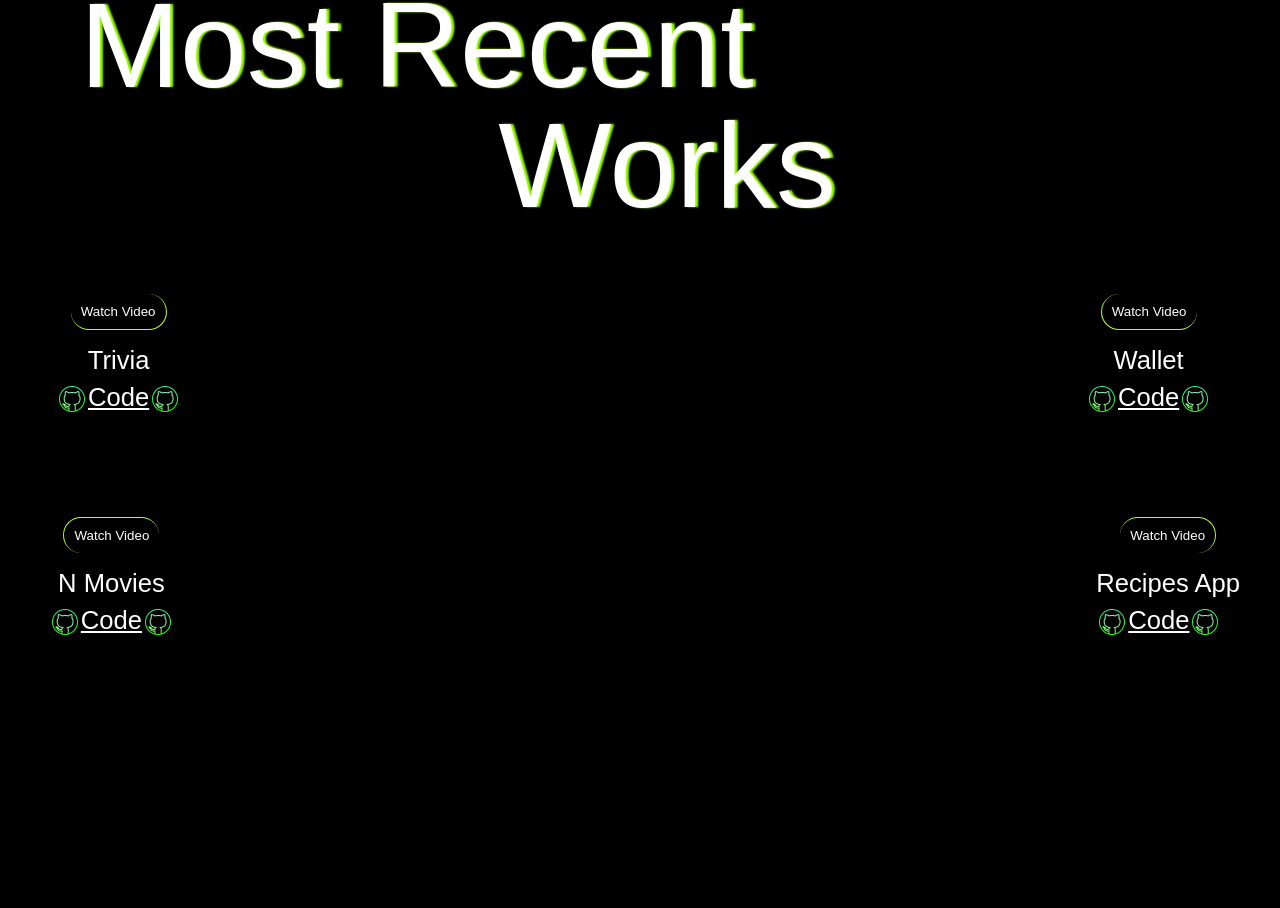
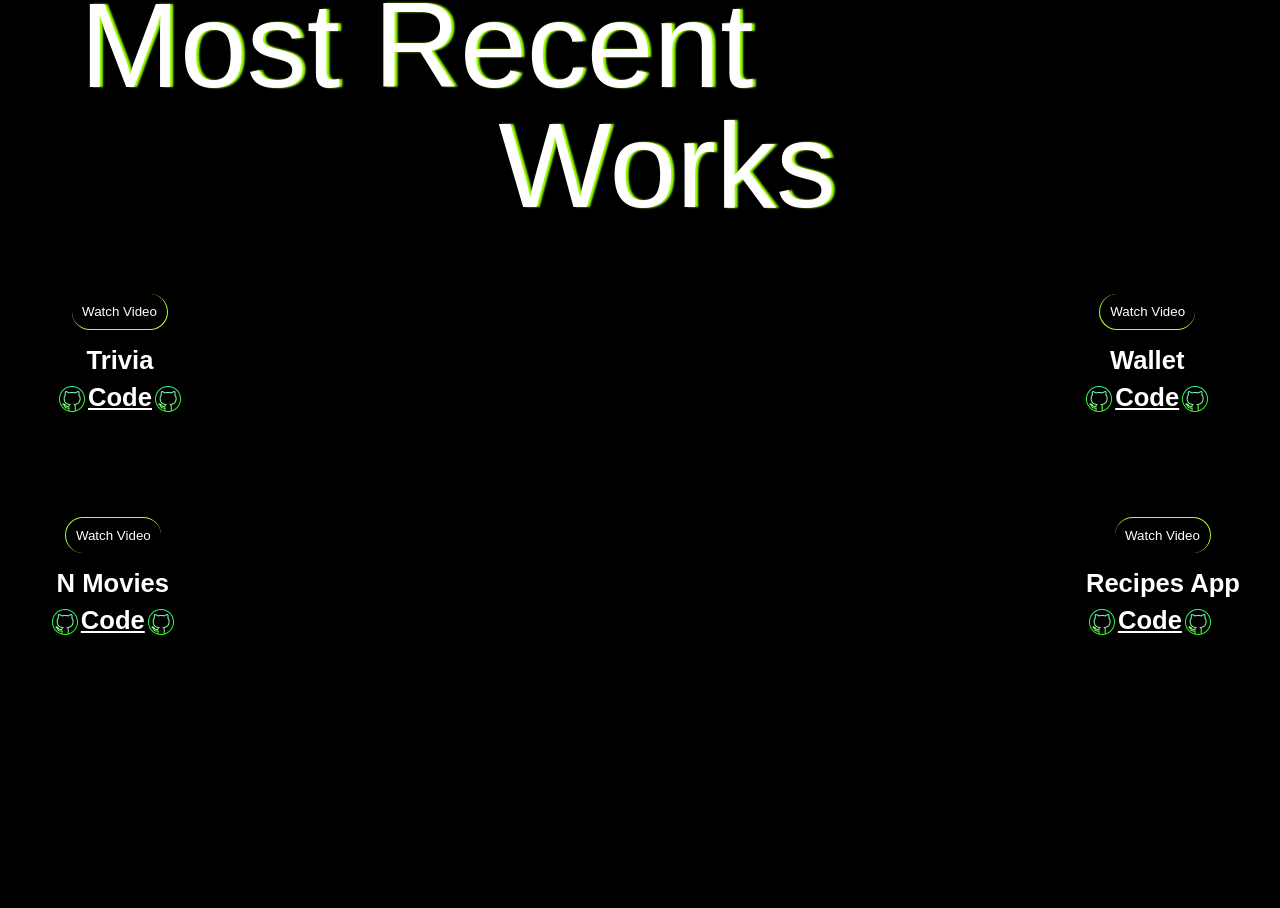
Before and after one commit to RodrigoNeoEx/neoPortfolio, a React (Create React App) app: page / in a window 1280 px wide. Shown: the part 891-1799 px from the top of the page. Built offline with nearby package versions, Linux system fonts and the light colour scheme; a web font is replaced by a local one.

Commit message:
changed font weight

```diff
--- a/src/Components/RecentProjects.jsx
+++ b/src/Components/RecentProjects.jsx
@@ -93,7 +93,7 @@ class RecentProjects extends Component {
           Watch Video
         </button>
           <div className="projectTitle">Trivia</div>
-            <a href="https://rodrigoneoex.github.io/trivia/" className="link"><img src={ git } alt="git"/> Code <img src={ git } alt="git"/></a>
+            <a href="https://github.com/RodrigoNeoEx/Trivia" className="link"><img src={ git } alt="git"/> Code <img src={ git } alt="git"/></a>
           </div>
         <div className="walletBorder"></div>
         <div className="wallet">
@@ -105,7 +105,7 @@ class RecentProjects extends Component {
           Watch Video
         </button>
           <div className="projectTitle">Wallet</div>
-            <a href="https://rodrigoneoex.github.io/Wallet/" className="link"><img src={ git } alt="git"/> Code <img src={ git } alt="git"/></a>
+            <a href="https://github.com/RodrigoNeoEx/Wallet" className="link"><img src={ git } alt="git"/> Code <img src={ git } alt="git"/></a>
           </div>
         <div className="borderBot">
           <div className="borderTop">
@@ -124,7 +124,7 @@ class RecentProjects extends Component {
           Watch Video
         </button>
           <div className="projectTitle">N Movies</div>
-            <a href="https://rodrigoneoex.github.io//Movie-Cards-Library/" className="link"><img src={ git } alt="git"/> Code <img src={ git } alt="git"/></a>
+            <a href="https://github.com/RodrigoNeoEx/Movie-Cards-Library" className="link"><img src={ git } alt="git"/> Code <img src={ git } alt="git"/></a>
           </div>
         <div className="appRecipesBorder"></div>
         <div className="appRecipes">
--- a/src/Style/RecentProjects.css
+++ b/src/Style/RecentProjects.css
@@ -67,6 +67,7 @@ button {
   margin-right: 3vh;
   text-align: center;
   font-family: 'HelveticaNeueCyr', sans-serif;
+  font-weight: 700;
 }
 
 .trivia {
```
